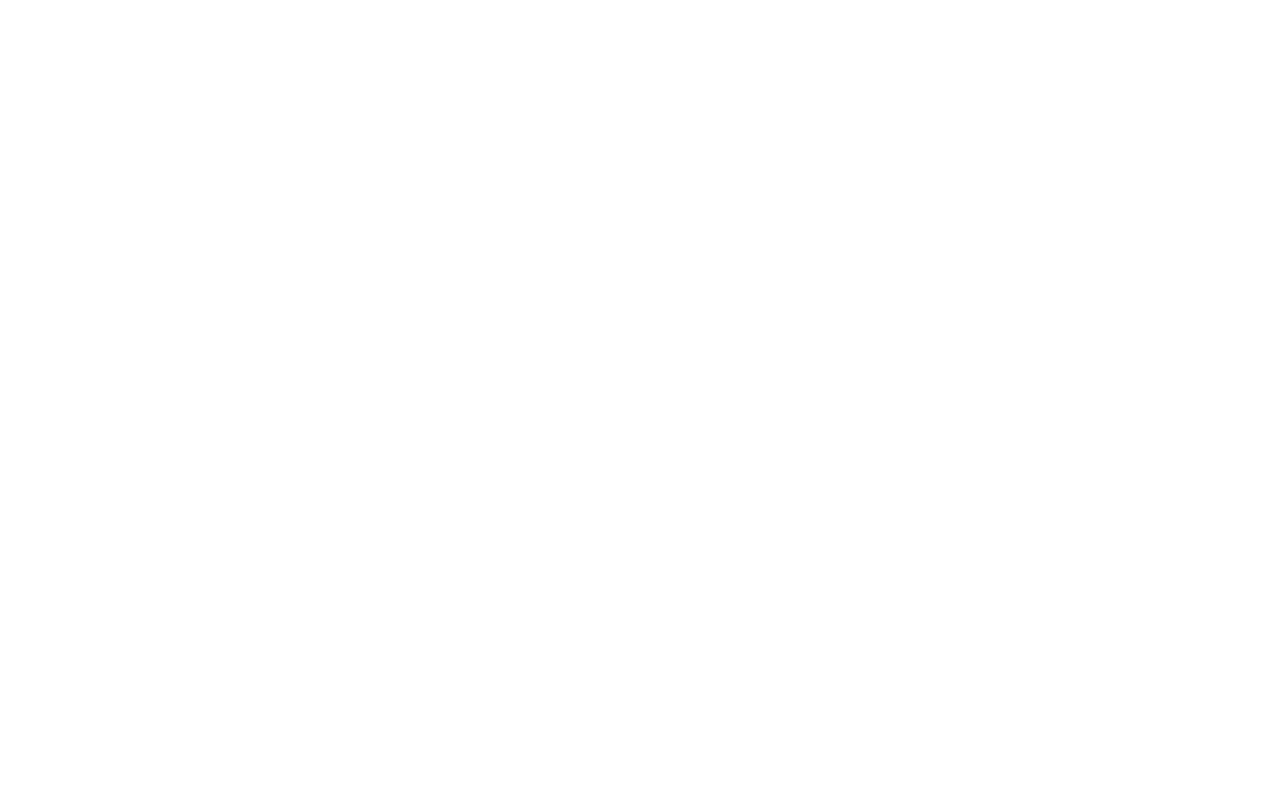
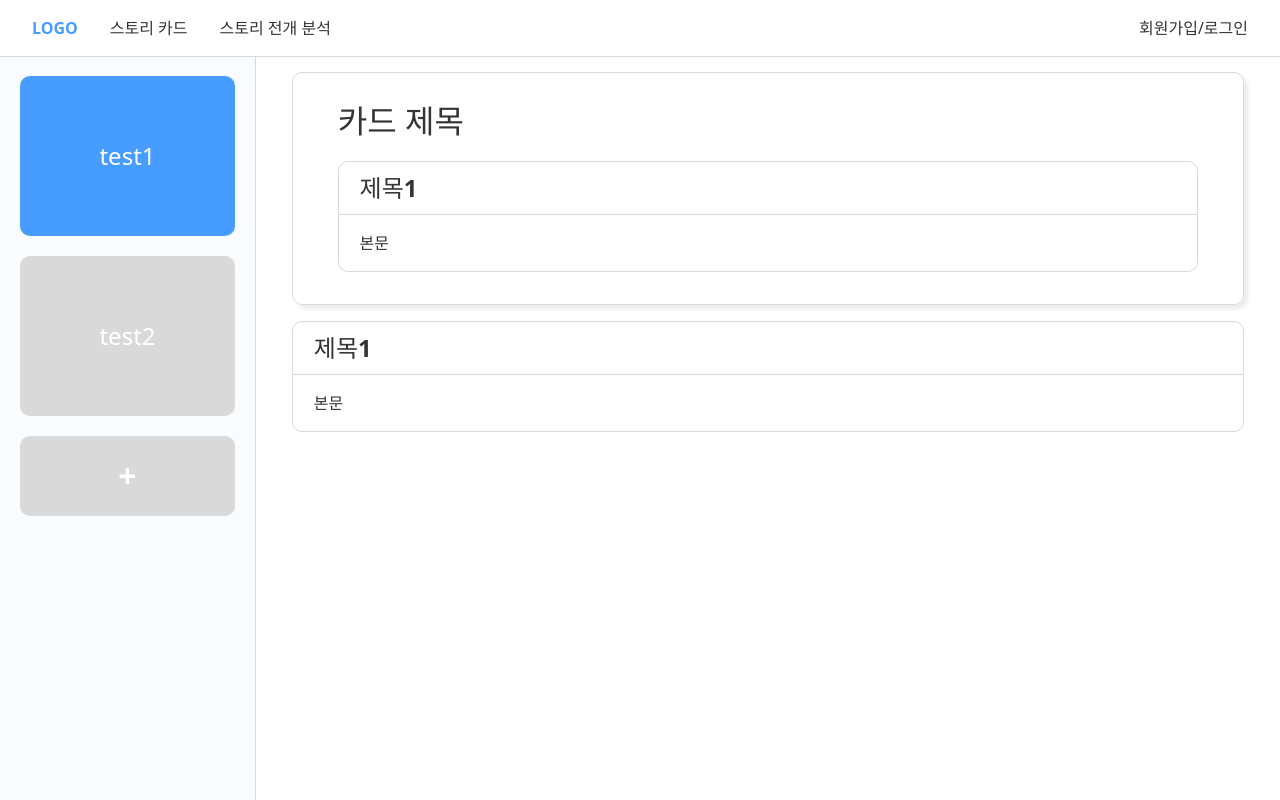
Before and after one commit to Team-CDP1-class/Frontend, a React (Vite) app: page /cardpage in a window 1280 px wide. Before the commit this address had no page. Built offline with nearby package versions, Linux system fonts and the light colour scheme.

Commit message:
Fix:refactoring frame

```diff
--- a/src/App.jsx
+++ b/src/App.jsx
@@ -6,14 +6,15 @@ import RegisterPage from "./pages/RegisterPage";
 import ElementPage from "./pages/ElementPage";
 import Navbar from "./layout/Navbar";
 import Footer from "./layout/Footer";
+import CardPage from "./pages/CardPage";
 
 function Layout() {
   return (
     <div className="h-screen overflow-auto">
       <Navbar />
-        <div className='min-h-full mt-14'>
-          <Outlet />
-        </div>
+      <div className="overflow-auto min-h-full mt-14">
+        <Outlet />
+      </div>
       <Footer />
     </div>
   );
@@ -28,6 +29,7 @@ function App() {
         <Route path="/element" element={<ElementPage />} />
         <Route path="/login" element={<LoginPage />} />
         <Route path="/register" element={<RegisterPage />} />
+        <Route path="/cardpage/*" element={<CardPage />} />
       </Route>
     </Routes>
   );
--- a/src/pages/CardPage/index.jsx
+++ b/src/pages/CardPage/index.jsx
@@ -8,7 +8,7 @@ function Layout() {
   return (
     <div className="flex">
       <SideBar />
-      <div className="min-h-full mt-14 flex-1 h-screen">
+      <div className="min-h-full flex-1 h-screen">
         <Outlet />
       </div>
     </div>
```
